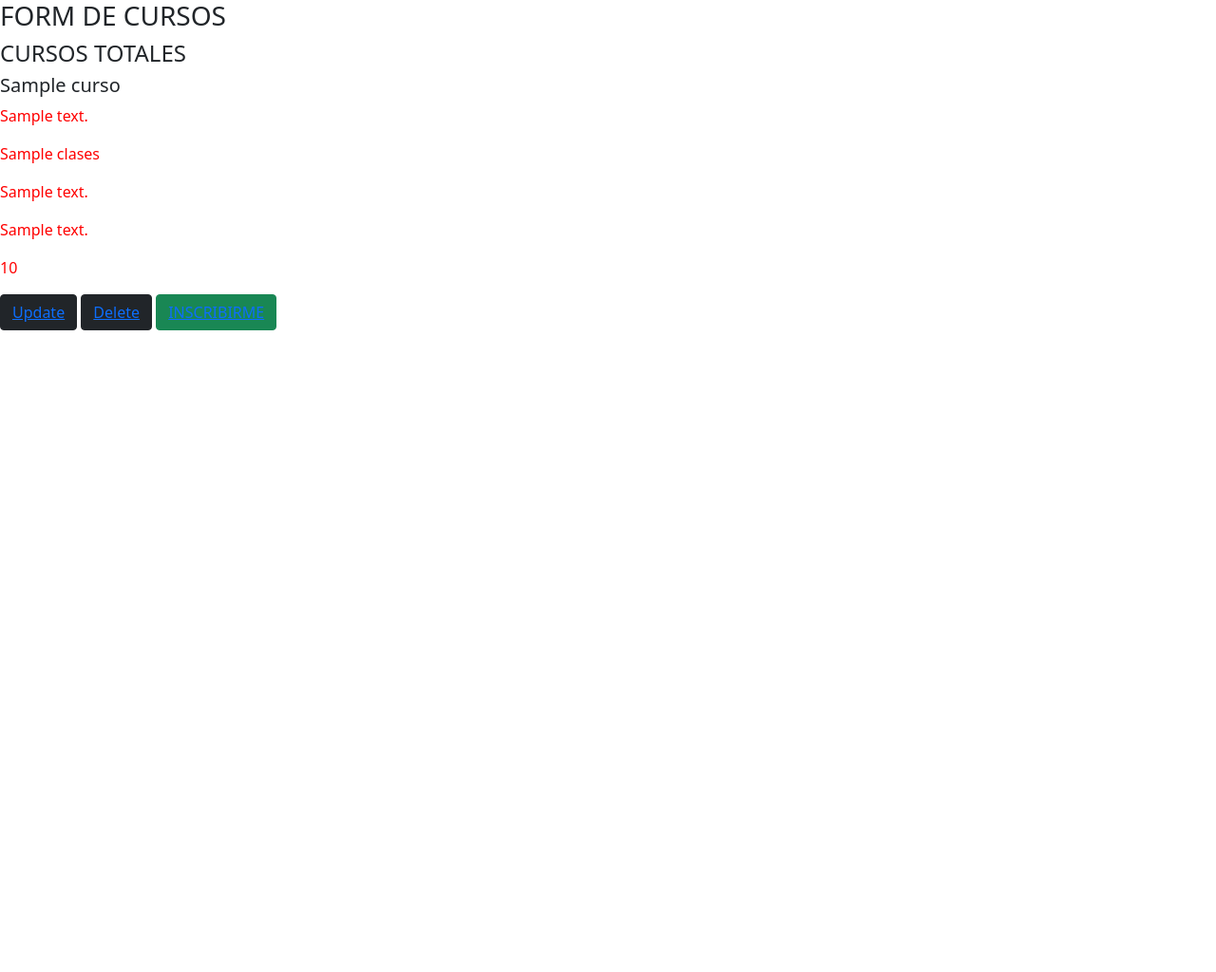
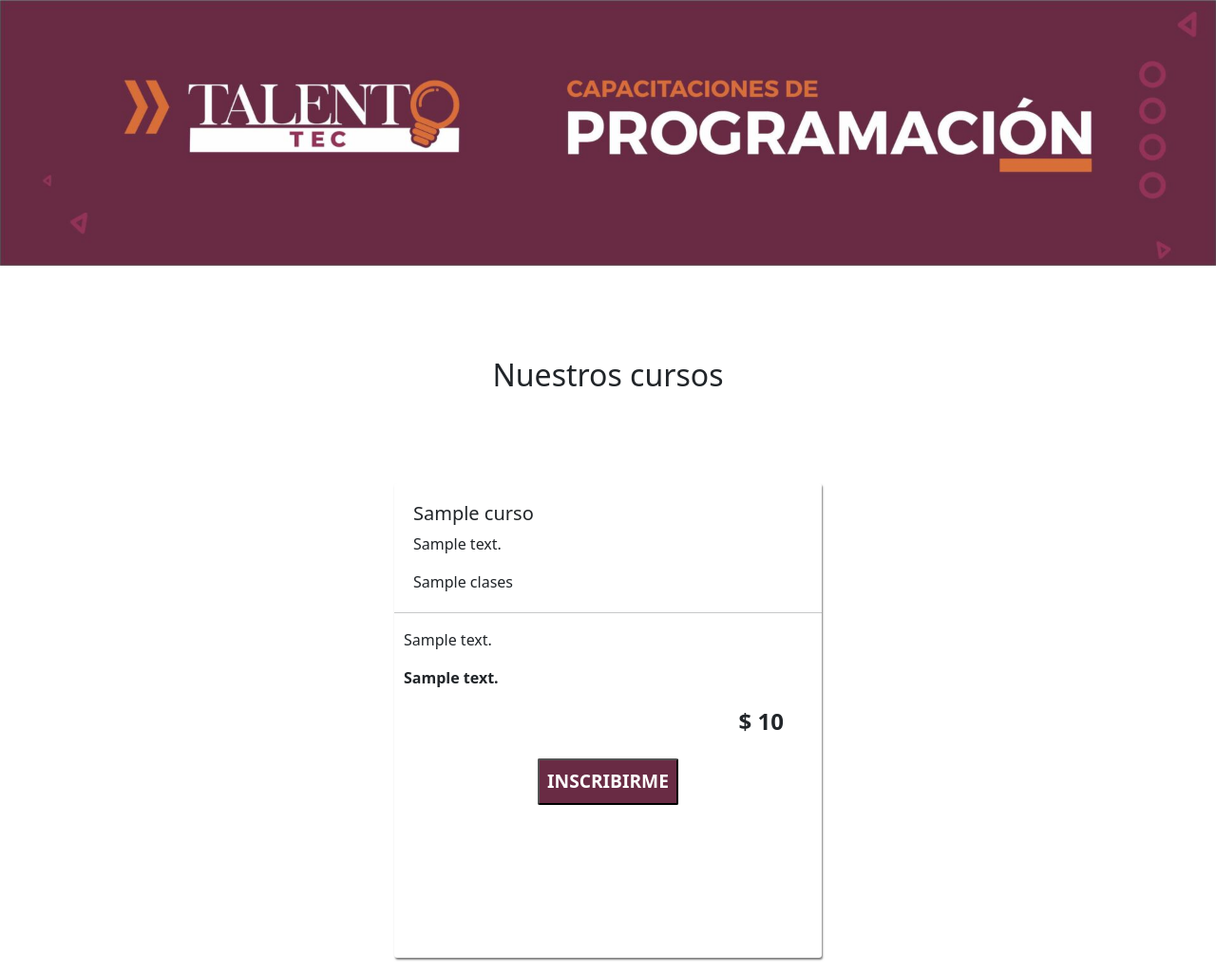
Before and after one commit to DavidCosta92/San_Juan_Tec_JAM_2022, a Flask app: template templates/index.html in a window 1280 px wide. Shown: the whole page at 95% size. Before the commit the page ends 348 px from the top, so only its background shows below. Run offline with Flask 2, Linux system fonts and the light colour scheme; the template is opened without the code that fills it: most values are stand-ins (such as "Sample title", 1, 10 or a date in 2020).

Commit message:
commit con css incluido

```diff
--- /dev/null
+++ b/static/styles/style.css
@@ -0,0 +1,113 @@
+*{
+    margin: 0;
+    padding: 0;
+    box-sizing: border-box;
+}
+body{
+    width: 98vw;
+}
+/* HERO */
+
+.imagenHero{
+    width: 100vw;
+}
+.imagenHero img{
+    width: 100vw;
+}
+
+.tituloPagina{
+    text-align: center;
+    font-size: 2rem;
+    margin-top: 6rem;
+}
+
+
+/* CARDS */
+
+.container_card {
+    width: 100%;
+   /* margin-left: 15px; */
+    position: relative;
+    /*
+    display: grid;
+    margin-left: 25px;
+    grid-template-columns: repeat(4, 1fr);
+    grid-gap: 0.5em;
+    */
+    display: flex;
+    flex-wrap: wrap;
+    justify-content: space-around;
+    margin-top: 5rem;
+    background-color: white;
+}
+
+
+
+.tarjeta {
+    width: 92%;
+    max-width: 450px;
+    height: 500px;
+    border-radius: 3px;
+    margin: 15px;
+    margin-bottom: 80x;
+    box-shadow: 1px 2px 2px rgb(126, 126, 126);
+}
+
+.tarjeta:hover {
+    transform: translateY(-10px);
+    transition: 0.8s all;
+    background-color: rgba(105, 43, 68, 0.8);
+    color: rgb(255, 255, 255);
+}
+.tarjeta:hover .button{
+    background-color: white;
+}
+
+.tarjeta #cabecera {
+    margin: 20px;
+    position: inherit;
+}
+
+.tarjeta .content {
+    margin: auto;
+    position: inherit;
+}
+
+.tarjeta #pregunta {
+    margin-left: 24px;
+}
+
+.tarjeta #pie {
+    margin: 10px;
+}
+.tarjeta #pie .precio{
+    text-align: right;
+    font-size: 1.5rem;
+    font-weight: 800;
+    padding-right: 30px;
+}
+.botonContainer{
+    display: flex;
+    justify-content: center;
+}
+
+.boton {
+    justify-content: center;
+    background-color: rgba(105, 43, 68,1);
+    border-radius: 2px;
+    margin: 5px;
+    cursor: pointer;
+    padding: 8px;
+}
+.boton a{
+    text-decoration: none;
+    color: white;
+    font-size: 1.2rem;
+    font-weight: 600;
+}
+
+.boton:hover {
+    transition: all 0.8s;
+    background-color: rgb(33, 121, 14);
+    text-decoration: underline;
+}
--- a/statics/style.css
+++ /dev/null
@@ -1,17 +0,0 @@
-*{
-    margin: 0;
-    box-sizing: border-box;
-}
-
-p{
-    color: red;
-}
-
-h1{
-    font-size: 5rem;
-}
-
-#importante{
-    color: blue;
-    font-size: 10rem;
-}
--- a/templates/index.html
+++ b/templates/index.html
@@ -7,41 +7,49 @@
     <title>PRUEBA</title>
     <link href="https://cdn.jsdelivr.net/npm/bootstrap@5.0.2/dist/css/bootstrap.min.css" rel="stylesheet" integrity="sha384-EVSTQN3/azprG1Anm3QDgpJLIm9Nao0Yz1ztcQTwFspd3yD65VohhpuuCOmLASjC" crossorigin="anonymous">
 
-    <link rel="stylesheet" href="../statics/style.css"/>
+
+
+    <link rel="stylesheet" href="{{ url_for('static', filename='styles/style.css' ) }}">
 
 </head>
 <body>
+
+    <div class="imagenHero" >
+        <img src="../static/img/TALENTO-TEC-capacitate-de-PROGRAMACION.jpg"
+    </div>
     <div>
-
-        <div>
-            <h3>FORM DE CURSOS</h3>
-
-            <h4>CURSOS TOTALES</h4>
+        <h3 class="tituloPagina">Nuestros cursos</h3>
+        <div class="container_card">
             {% for curso in cursos %}
-                <div>
+            <card class="tarjeta">
+                <div class="content">
+                    <div id="cabecera">
                         <h5>{{curso.nombre}}</h5>
                         <p>{{curso.contenido}}</p>
                         <p>{{curso.clases}}</p>
+                    </div>
+                    <hr />
+                    <div id="pie">
                         <p>{{curso.descripcion }}</p>
+
+                        <strong>
                             <p>{{curso.requisitos }}</p>
-                    <p>{{curso.precio }}</p>
-
-                    <div>
-                        <button class="btn btn-dark">
-                            <a href="{{url_for('estudiantes.actualizarCurso', id=curso.id)}}">Update</a>
-                        </button>
-                        <button class="btn btn-dark">
-                            <a href="{{url_for('estudiantes.borrarCurso', id=curso.id)}}">Delete</a>
-                        </button>
-                        <button class="btn btn-success">
+                        </strong>
+                        <p class="precio">$ {{curso.precio }}</p>
+                    </div>
+                </div>
+                <div class="botonContainer">
+                    <button class="boton">
                         <a href="{{url_for('estudiantes.inscribirEstudiante', id=curso.id)}}">INSCRIBIRME</a>
                     </button>
                 </div>
-                </div>
-
+            </card>
         {% endfor %}
         </div>
+    </div>
+    <script src="https://cdn.jsdelivr.net/npm/bootstrap@5.0.2/dist/js/bootstrap.bundle.min.js" integrity="sha384-MrcW6ZMFYlzcLA8Nl+NtUVF0sA7MsXsP1UyJoMp4YLEuNSfAP+JcXn/tWtIaxVXM" crossorigin="anonymous"></script>
+</body>
 
-    </div>
+
 </body>
 </html>
```
Also changed, not shown: templates/error.html (+26 -0 lines), static/img/TALENTO-TEC-capacitate-de-PROGRAMACION.jpg (added). Lines whose indentation alone changed are shown as unchanged.
